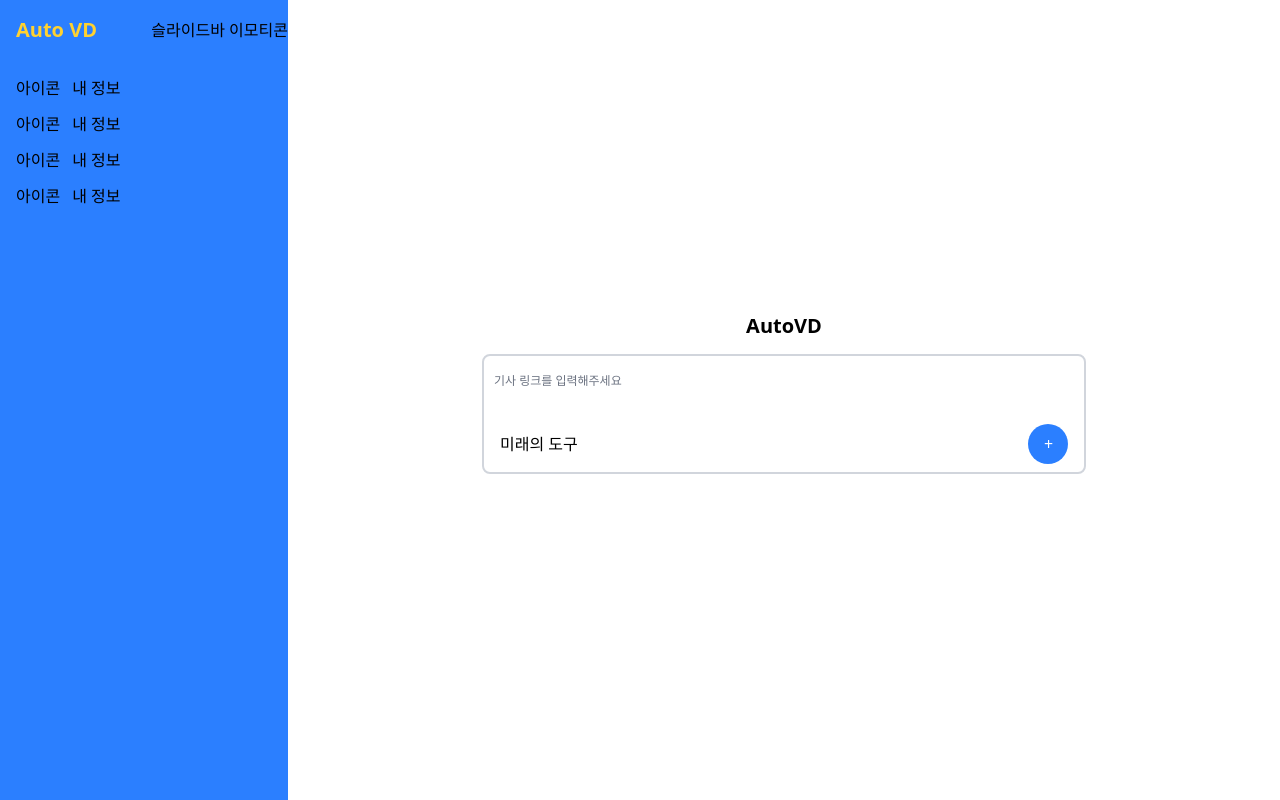
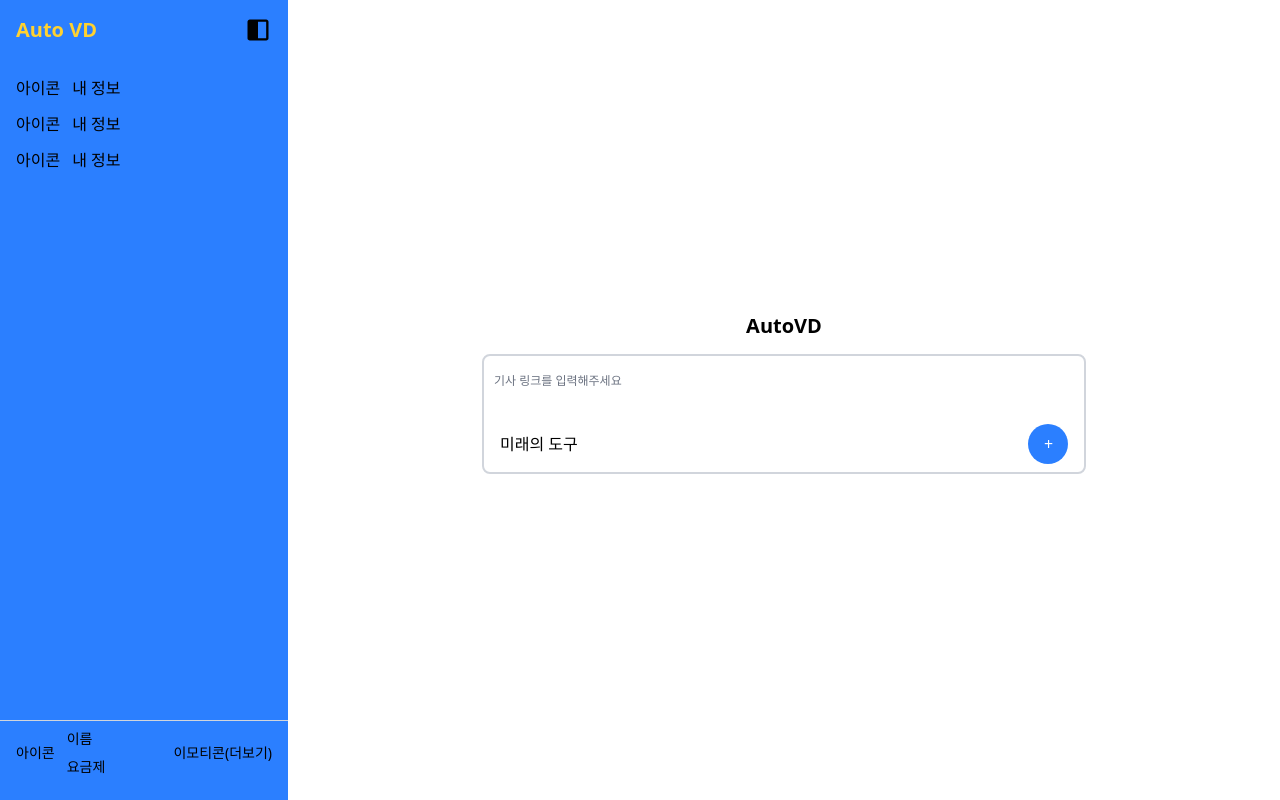
Before and after one commit to AutoVdMvp/AutoVd-FE, a Next.js app: page / in a window 1280 px wide. Built offline with nearby package versions, Linux system fonts and the light colour scheme.

Commit message:
feat : 슬라이더 ui 구조 생성

```diff
--- a/src/app/(pages)/layout.tsx
+++ b/src/app/(pages)/layout.tsx
@@ -1,9 +1,5 @@
 import { ReactNode } from "react";
 
 export default function Layout({ children }: { children: ReactNode }) {
-  return (
-    <div className="w-full min-h-dvh min-w-[1280px] max-w-[1920px]">
-      {children}
-    </div>
-  );
+  return <div className="h-full overflow-hidden">{children}</div>;
 }
--- a/src/app/(pages)/page.tsx
+++ b/src/app/(pages)/page.tsx
@@ -1,6 +1,7 @@
 "use client";
 import { useState } from "react";
 import { ArticleEditor } from "@/widgets/article-editor";
+import { SidebarIcon } from "@/shared/icons/sideBarIcon";
 
 export default function Home() {
   const [items, setItems] = useState<string[]>([]);
@@ -11,14 +12,19 @@ export default function Home() {
   };
 
   return (
-    <main className="relative flex min-h-screen">
-      <div className="flex flex-col min-h-full gap-8 py-4 pl-4 bg-blue-500 w-[288px]">
+    <main className="relative flex h-full">
+      <div
+        id="sidebar"
+        className="flex flex-col justify-between h-full bg-blue-500 w-[288px] "
+      >
+        <div className="flex flex-col h-full gap-8 px-4 py-4">
           <div className="flex items-center justify-between gap-3">
             <div className="text-xl font-bold text-amber-300">Auto VD</div>
-          <div>슬라이드바 이모티콘</div>
+
+            <SidebarIcon className=" w-7 h-7" />
           </div>
 
-        <div className="flex flex-col gap-3">
+          <div className="flex flex-col flex-1 min-h-0 gap-3 overflow-y-auto">
             <div className="flex gap-3">
               <div>아이콘</div>
               <span>내 정보</span>
@@ -31,10 +37,19 @@ export default function Home() {
               <div>아이콘</div>
               <span>내 정보</span>
             </div>
+          </div>
+        </div>
 
-          <div className="flex gap-3">
+        <div className="flex items-center justify-between h-20 gap-3 px-4 pb-4 text-sm border-t border-gray-300 shrink-0">
+          <div className="flex items-center gap-3 shrink-0">
             <div>아이콘</div>
-            <span>내 정보</span>
+            <div className="flex flex-col gap-2 shrink-0">
+              <span>이름</span>
+              <span>요금제</span>
+            </div>
+          </div>
+          <div>
+            <span>이모티콘(더보기)</span>
           </div>
         </div>
       </div>
@@ -44,6 +59,7 @@ export default function Home() {
           <div className="relative">
             <ArticleEditor onSubmit={handleSubmit} />
           </div>
+
         </div>
       </div>
     </main>
--- /dev/null
+++ b/src/app/@modal/(.)modal/page.tsx
@@ -0,0 +1,19 @@
+"use client";
+
+import { useRouter } from "next/navigation";
+import { Modal } from "@/shared/ui/modal";
+import { ExampleModalContent } from "@/widgets/modal/example";
+
+export default function ModalPage() {
+  const router = useRouter();
+
+  const handleClose = () => {
+    router.back();
+  };
+
+  return (
+    <Modal onClose={handleClose}>
+      <ExampleModalContent />
+    </Modal>
+  );
+}
--- /dev/null
+++ b/src/app/@modal/default.tsx
@@ -0,0 +1,3 @@
+export default function Default() {
+  return null;
+}
--- a/src/app/layout.tsx
+++ b/src/app/layout.tsx
@@ -14,8 +14,11 @@ export default function RootLayout({
 }) {
   return (
     <html lang="ko">
-      <body>
-        <Providers>{children}</Providers>
+      <body className="h-screen overflow-hidden">
+        <Providers>
+          {children}
+
+        </Providers>
       </body>
     </html>
   );
--- /dev/null
+++ b/src/shared/icons/sidebarIcon.tsx
@@ -0,0 +1,18 @@
+import { SVGProps } from "react";
+
+export function SidebarIcon(props: SVGProps<SVGSVGElement>) {
+  return (
+    <svg
+      xmlns="http://www.w3.org/2000/svg"
+      width="1em"
+      height="1em"
+      viewBox="0 0 24 24"
+      {...props}
+    >
+      <path
+        fill="currentColor"
+        d="M5 21q-.825 0-1.412-.587T3 19V5q0-.825.588-1.412T5 3h14q.825 0 1.413.588T21 5v14q0 .825-.587 1.413T19 21zm7-2h7V5h-7z"
+      />
+    </svg>
+  );
+}
--- /dev/null
+++ b/src/shared/icons/userIcon.tsx
@@ -0,0 +1,19 @@
+import { SVGProps } from "react";
+
+export function UserIcon(props: SVGProps<SVGSVGElement>) {
+  return (
+    <svg
+      xmlns="http://www.w3.org/2000/svg"
+      width="1em"
+      height="1em"
+      viewBox="0 0 24 24"
+      {...props}
+    >
+      {/* Icon from Material Symbols by Google - https://github.com/google/material-design-icons/blob/master/LICENSE */}
+      <path
+        fill="currentColor"
+        d="M12 11q.825 0 1.413-.588Q14 9.825 14 9t-.587-1.413Q12.825 7 12 7q-.825 0-1.412.587Q10 8.175 10 9q0 .825.588 1.412Q11.175 11 12 11Zm0 2q-1.65 0-2.825-1.175Q8 10.65 8 9q0-1.65 1.175-2.825Q10.35 5 12 5q1.65 0 2.825 1.175Q16 7.35 16 9q0 1.65-1.175 2.825Q13.65 13 12 13Zm0 11q-2.475 0-4.662-.938q-2.188-.937-3.825-2.574Q1.875 18.85.938 16.663Q0 14.475 0 12t.938-4.663q.937-2.187 2.575-3.825Q5.15 1.875 7.338.938Q9.525 0 12 0t4.663.938q2.187.937 3.825 2.574q1.637 1.638 2.574 3.825Q24 9.525 24 12t-.938 4.663q-.937 2.187-2.574 3.825q-1.638 1.637-3.825 2.574Q14.475 24 12 24Zm0-2q1.8 0 3.375-.575T18.25 19.8q-.825-.925-2.425-1.612q-1.6-.688-3.825-.688t-3.825.688q-1.6.687-2.425 1.612q1.3 1.05 2.875 1.625T12 22Zm-7.7-3.6q1.2-1.3 3.225-2.1q2.025-.8 4.475-.8q2.45 0 4.463.8q2.012.8 3.212 2.1q1.1-1.325 1.713-2.95Q22 13.825 22 12q0-2.075-.788-3.887q-.787-1.813-2.15-3.175q-1.362-1.363-3.175-2.151Q14.075 2 12 2q-2.05 0-3.875.787q-1.825.788-3.187 2.151Q3.575 6.3 2.788 8.113Q2 9.925 2 12q0 1.825.6 3.463q.6 1.637 1.7 2.937Z"
+      />
+    </svg>
+  );
+}
--- /dev/null
+++ b/src/widgets/modal/example/index.ts
@@ -0,0 +1 @@
+export { ExampleModalContent } from "./ui/ExampleModalContent";
```
Also changed, not shown: 1 other file (tests, documents, lock files or other folders). Lines whose indentation alone changed are shown as unchanged.
